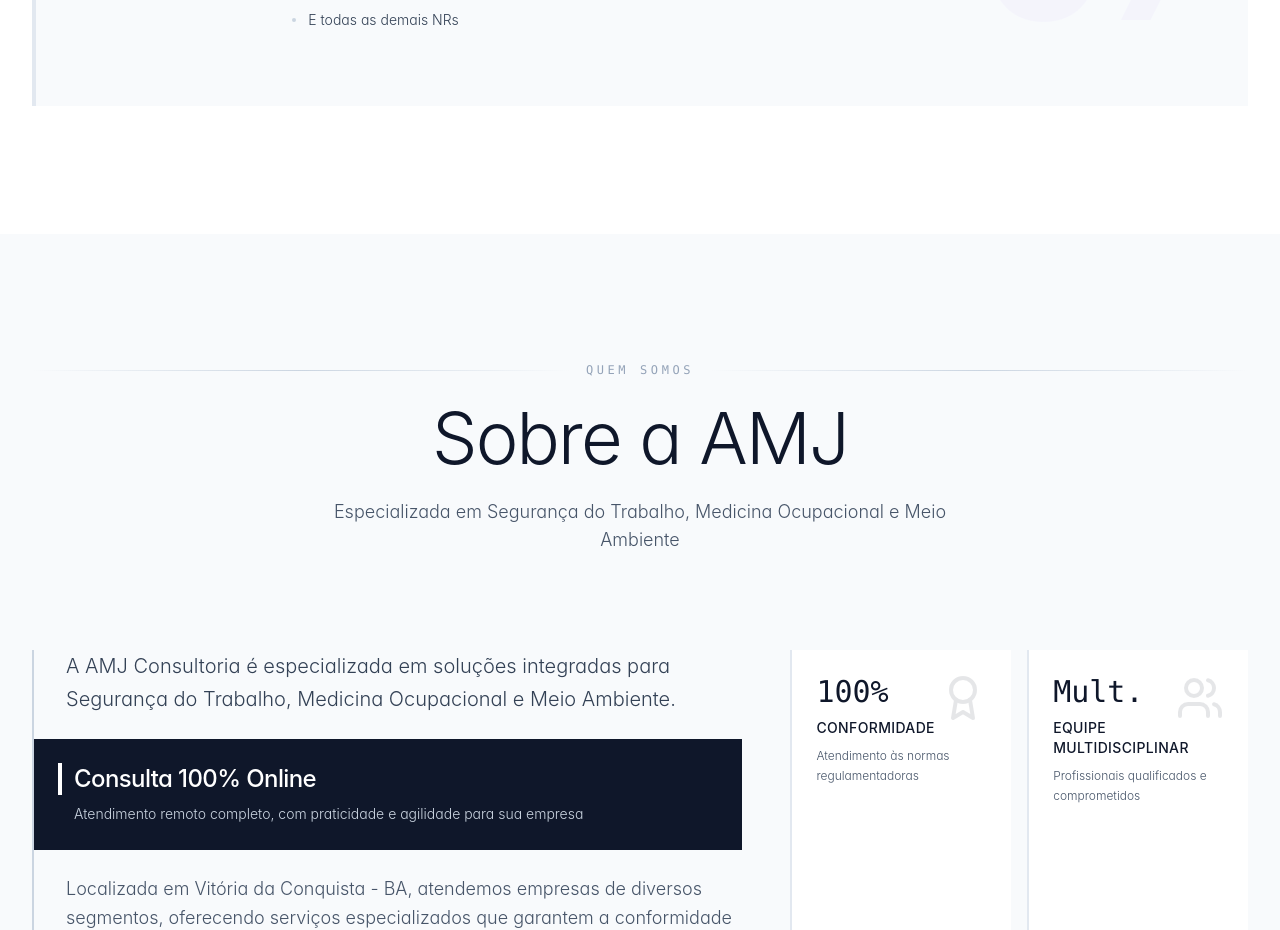
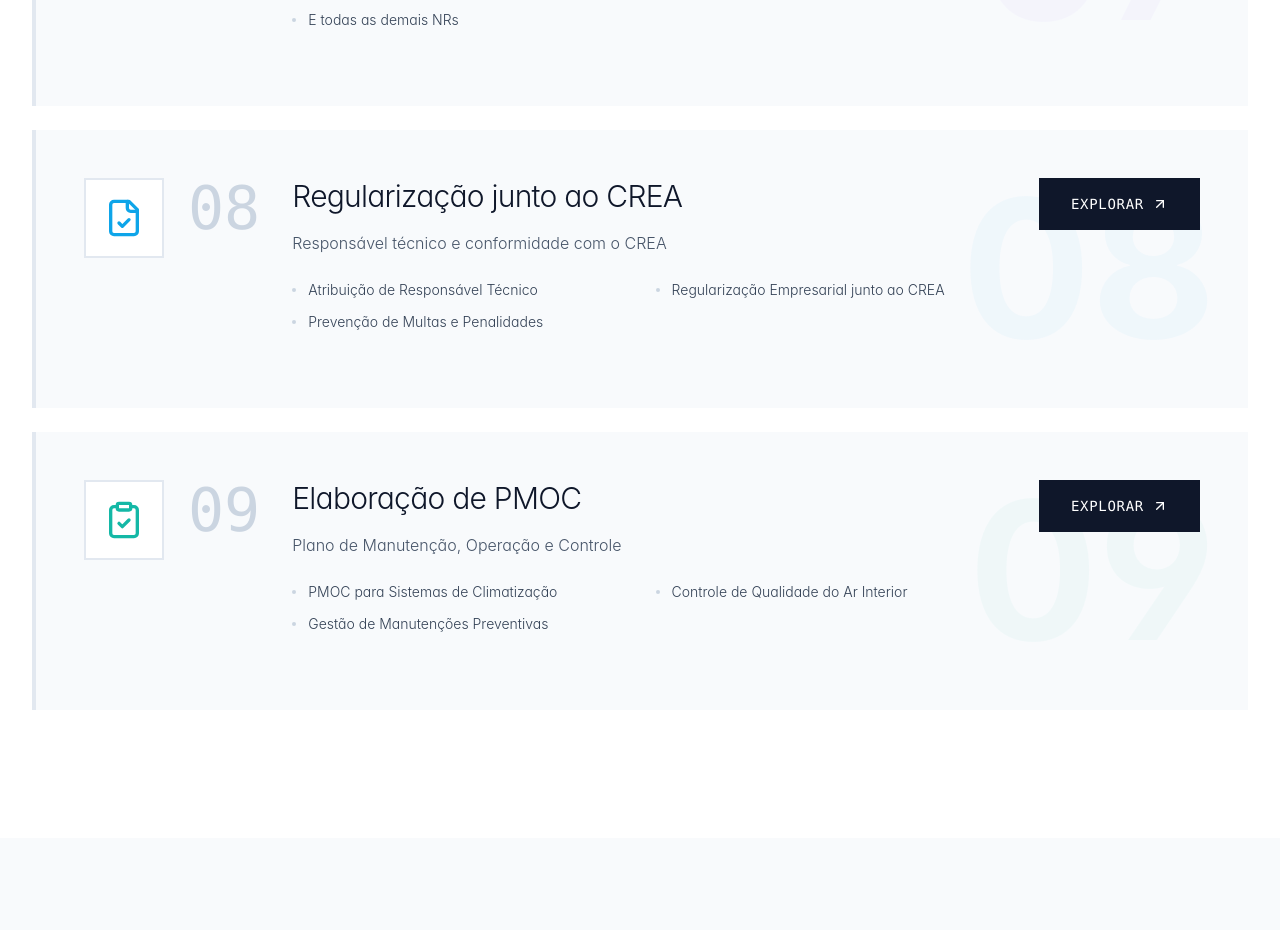
Before and after one commit to CarlosEData/amjconsultoria, a React (Vite) app: page / in a window 1280 px wide. Shown: the part 3600-4530 px from the top of the page. Built offline with nearby package versions, Linux system fonts and the light colour scheme.

Commit message:
Add files via upload

```diff
--- a/index.html
+++ b/index.html
@@ -3,8 +3,8 @@
 <head>
   <meta charset="UTF-8">
   <meta name="viewport" content="width=device-width, initial-scale=1.0">
-  <title>AMJ Consultoria | Segurança do Trabalho, Medicina Ocupacional e Meio Ambiente</title>
-  <meta name="description" content="AMJ Consultoria">
+  <title>ARSEG Consultoria | Segurança do Trabalho, Medicina Ocupacional e Meio Ambiente</title>
+  <meta name="description" content="ARSEG Consultoria - Mais de 15 anos oferecendo soluções completas em Segurança do Trabalho, Medicina Ocupacional e Meio Ambiente. PGR, PCMSO, Licenciamento Ambiental e muito mais.">
   <meta name="keywords" content="Segurança do Trabalho, Medicina Ocupacional, Meio Ambiente, PGR, PCMSO, Licenciamento Ambiental, Vitória da Conquista, Bahia">
   <link rel="icon" type="image/png" href="/hero-background.jpg">
 </head>
--- a/src/components/Differential.tsx
+++ b/src/components/Differential.tsx
@@ -1,5 +1,5 @@
 import React from 'react';
-import { Award, Settings, Users, BookOpen, Star } from 'lucide-react';
+import { Award, Settings, Users, BookOpen, Star, FileCheck, Shield, Wrench, ClipboardCheck } from 'lucide-react';
 
 const Differential = () => {
   const differentials = [
@@ -22,6 +22,31 @@
       icon: BookOpen,
       title: 'Projetos Customizados e Treinamentos',
       description: 'Soluções personalizadas e capacitação profissional'
+    },
+    {
+      icon: FileCheck,
+      title: 'Regularização junto ao CREA',
+      description: 'Regularizamos sua empresa junto ao CREA e atribuímos um responsável técnico. Dessa maneira evita futuras multas emitidas pelo CREA'
+    },
+    {
+      icon: ClipboardCheck,
+      title: 'Elaboração de PMOC',
+      description: 'Plano de Manutenção Operação e Controle para garantir a eficiência e segurança dos sistemas'
+    },
+    {
+      icon: Shield,
+      title: 'Assessoria Jurídica Especializada',
+      description: 'Suporte legal completo em questões trabalhistas e de segurança do trabalho'
+    },
+    {
+      icon: Wrench,
+      title: 'Manutenção Preventiva e Corretiva',
+      description: 'Programas de manutenção para equipamentos de segurança e sistemas de proteção'
+    },
+    {
+      icon: Star,
+      title: 'Atendimento Personalizado 24/7',
+      description: 'Suporte técnico disponível a qualquer momento para emergências e consultorias'
     }
   ];
 
@@ -38,7 +63,7 @@
           </p>
         </div>
 
-        <div className="grid grid-cols-1 md:grid-cols-2 gap-8 mb-16">
+        <div className="grid grid-cols-1 md:grid-cols-2 lg:grid-cols-3 gap-8 mb-16">
           {differentials.map((item, index) => (
             <div
               key={index}
--- a/src/components/Services.tsx
+++ b/src/components/Services.tsx
@@ -7,7 +7,9 @@
   BookOpen,
   Wrench,
   Target,
-  ArrowUpRight
+  ArrowUpRight,
+  FileCheck,
+  ClipboardCheck
 } from 'lucide-react';
 import ServiceModal from './ServiceModal';
 
@@ -330,6 +332,60 @@
           description: 'Treinamentos disponíveis para todas as 38 NRs vigentes, incluindo NR-22 (Mineração), NR-29 (Portuário), NR-31 (Agricultura), NR-32 (Saúde), NR-34 (Naval), NR-36 (Abate e Carnes), NR-37 (Plataformas de Petróleo) e NR-38 (Limpeza Urbana).'
         }
       ]
+    },
+    {
+      icon: FileCheck,
+      number: '08',
+      title: 'Regularização junto ao CREA',
+      description: 'Responsável técnico e conformidade com o CREA',
+      color: '#0ea5e9',
+      services: [
+        'Atribuição de Responsável Técnico',
+        'Regularização Empresarial junto ao CREA',
+        'Prevenção de Multas e Penalidades'
+      ],
+      summary: 'Regularizamos sua empresa junto ao CREA e atribuímos um responsável técnico. Dessa maneira evita futuras multas emitidas pelo CREA.',
+      details: [
+        {
+          title: 'Atribuição de Responsável Técnico',
+          description: 'Designação de profissional habilitado e registrado no CREA para assumir a responsabilidade técnica pelas atividades da empresa.'
+        },
+        {
+          title: 'Regularização junto ao CREA',
+          description: 'Processo completo de regularização da empresa junto ao Conselho Regional de Engenharia e Agronomia, incluindo registro e documentação necessária.'
+        },
+        {
+          title: 'Prevenção de Multas',
+          description: 'Manutenção da conformidade legal para evitar autuações, multas e penalidades aplicadas pelo CREA por irregularidades técnicas.'
+        }
+      ]
+    },
+    {
+      icon: ClipboardCheck,
+      number: '09',
+      title: 'Elaboração de PMOC',
+      description: 'Plano de Manutenção, Operação e Controle',
+      color: '#14b8a6',
+      services: [
+        'PMOC para Sistemas de Climatização',
+        'Controle de Qualidade do Ar Interior',
+        'Gestão de Manutenções Preventivas'
+      ],
+      summary: 'Elaboração de PMOC (Plano de Manutenção Operação e Controle) para garantir a eficiência e segurança dos sistemas.',
+      details: [
+        {
+          title: 'PMOC para Sistemas de Climatização',
+          description: 'Desenvolvimento de plano completo de manutenção, operação e controle de sistemas de ar condicionado, conforme Portaria 3.523/98 do Ministério da Saúde e Resolução ANVISA RE nº 09/2003.'
+        },
+        {
+          title: 'Controle de Qualidade do Ar',
+          description: 'Estabelecimento de procedimentos para garantir a qualidade do ar interior, incluindo limpeza de dutos, filtros e componentes do sistema de climatização.'
+        },
+        {
+          title: 'Cronograma de Manutenções',
+          description: 'Elaboração de cronograma detalhado de manutenções preventivas e corretivas, com registro de todas as intervenções realizadas nos sistemas.'
+        }
+      ]
     }
   ];
 
```
